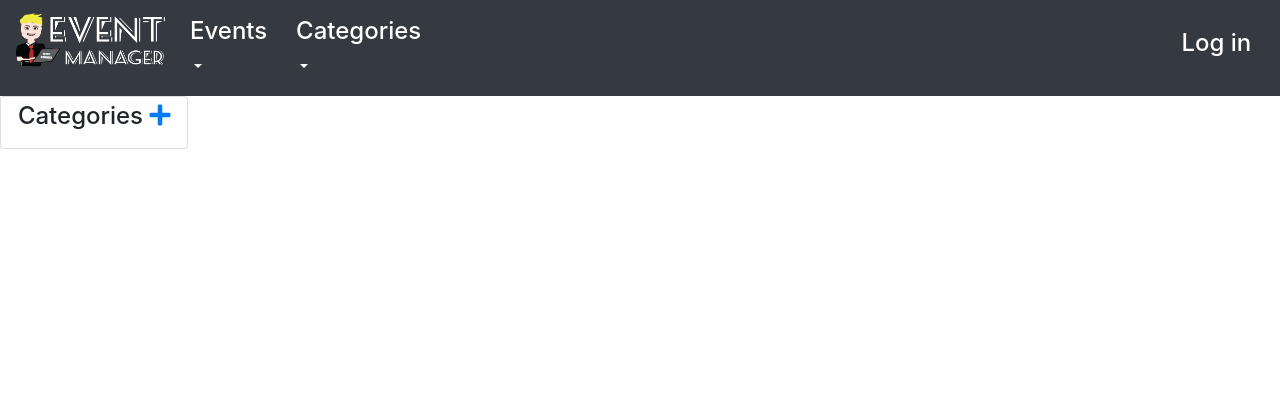
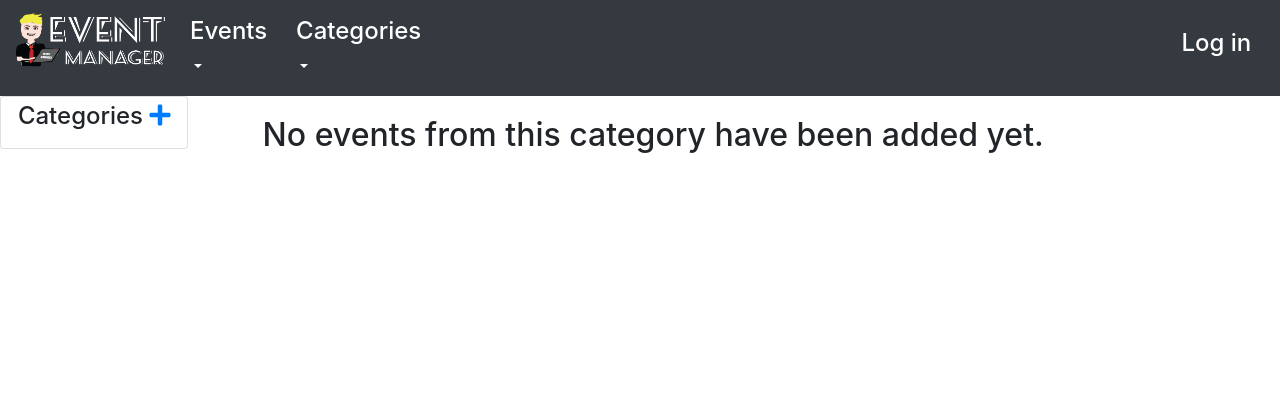
Before and after one commit to EventManagerTeam/EventManager, a Django app: template eventmanager/events/templates/events/list_events.html in a window 1280 px wide. Shown: the top 420 px of the page. Run offline with Django 3.2, Linux system fonts and the light colour scheme; the template is opened without the code that fills it, so the values that code supplies are empty; some libraries are stand-ins or nearby versions.

Commit message:
show message to user when no events have been added in category #329

```diff
--- a/eventmanager/events/templates/events/list_events.html
+++ b/eventmanager/events/templates/events/list_events.html
@@ -37,6 +37,7 @@
         </div>
     </div>
     <div class="row col-md-10">
+    	{% if events %}
 	        {% for event in events%}
 	        <div class="card event col-md-5" style="box-shadow: 20px 20px 10px grey;" >
 	            <div class="card-header" style="background-color: rgba(  156, 204, 101 ,0.321);">
@@ -54,6 +55,11 @@
 	            </div>
 	        </div>
 	        {% endfor %}
+        {% else %}
+    		<h2 class="col-md-10 text-center justify-content-center" style="padding-top: 20px;padding-left: 30px;">
+    			No events from this category have been added yet.
+    		</h2>
+        {% endif %}
     </div>
 </div>
 
```
Lines whose indentation alone changed are shown as unchanged.
